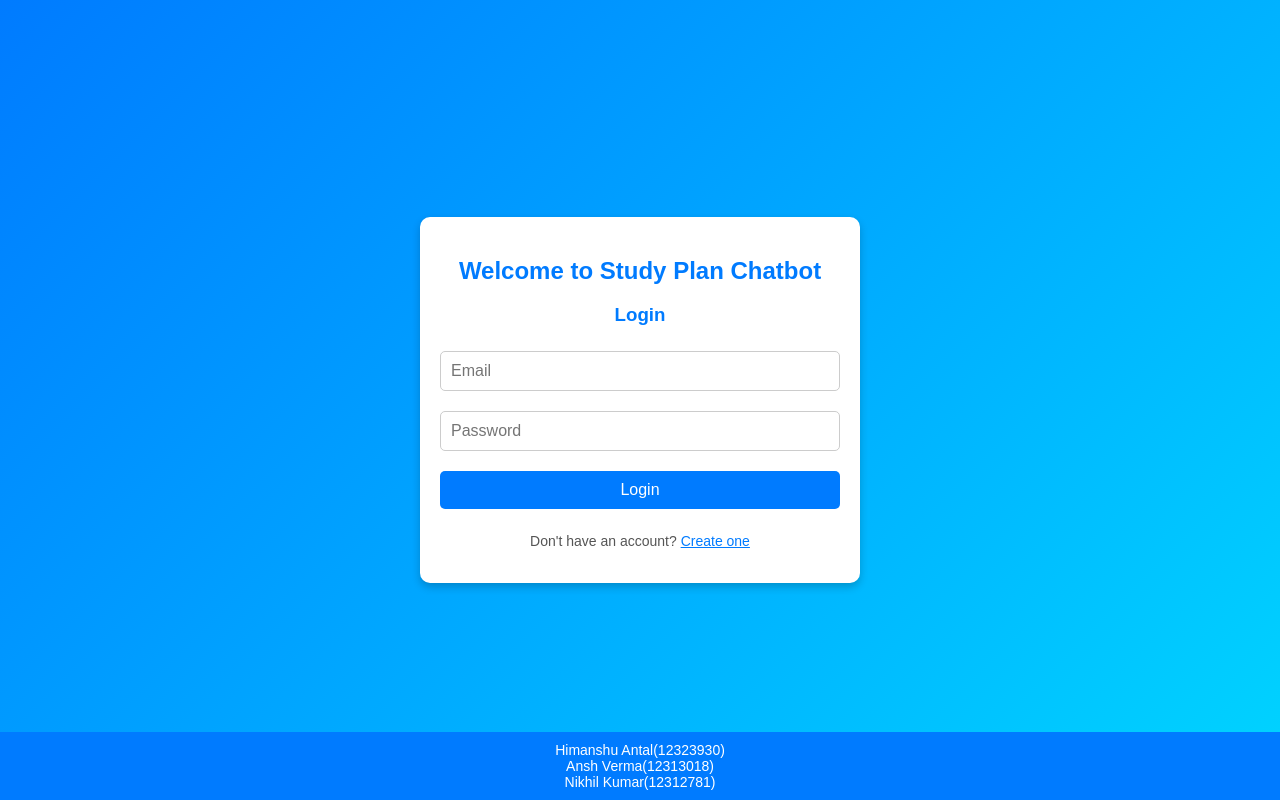
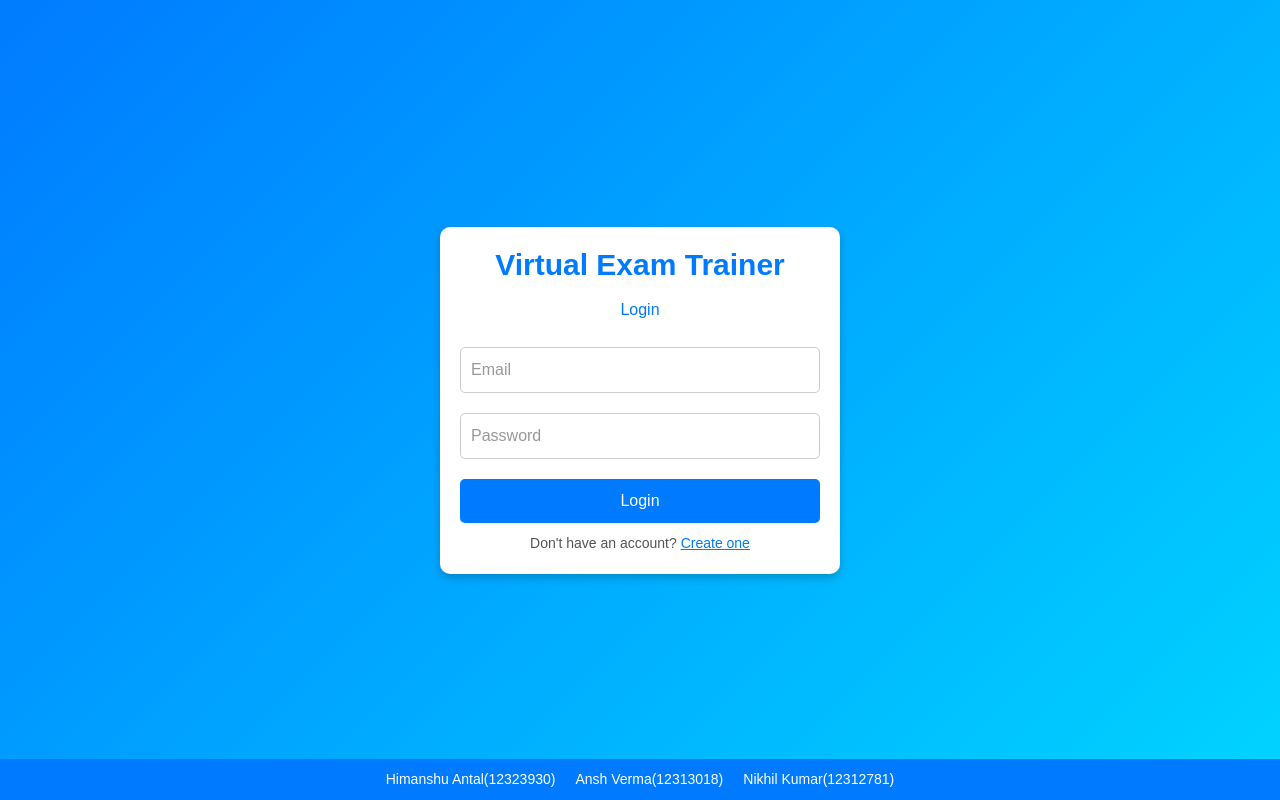
Before and after one commit to himanshuantal5640/ExamTrainer, a website: page public/index.html in a window 1280 px wide. Drawn offline with nearby package versions, Linux system fonts and the light colour scheme.

Commit message:
Update index.html

```diff
--- a/public/index.html
+++ b/public/index.html
@@ -5,11 +5,13 @@
     <meta name="viewport" content="width=device-width, initial-scale=1.0">
     <link rel="stylesheet" href="styles.css">
     <title>Study Plan Chatbot</title>
+    <script src="https://unpkg.com/@tailwindcss/browser@4"></script>
+    <link rel="stylesheet" href="https://cdnjs.cloudflare.com/ajax/libs/font-awesome/6.7.2/css/all.min.css">
 </head>
 <body>
     <!-- Login/Signup Section -->
     <div class="auth-container" id="authContainer">
-        <h2>Welcome to Study Plan Chatbot</h2>
+        <h2 class="font-bold text-3xl">Virtual Exam Trainer</h2>
         <form id="loginForm">
             <h3>Login</h3>
             <input type="email" id="email" placeholder="Email" required>
@@ -75,12 +77,14 @@
     </div>
 
     <!-- Footer -->
-    <footer>
+    <footer class="flex justify-center item-center gap-5">
         <p>Himanshu Antal(12323930)</p>
         <p>Ansh Verma(12313018)</p>
         <p>Nikhil Kumar(12312781)</p>
     </footer>
 
+
+
     <script src="script.js"></script>
 </body>
 </html>
```
